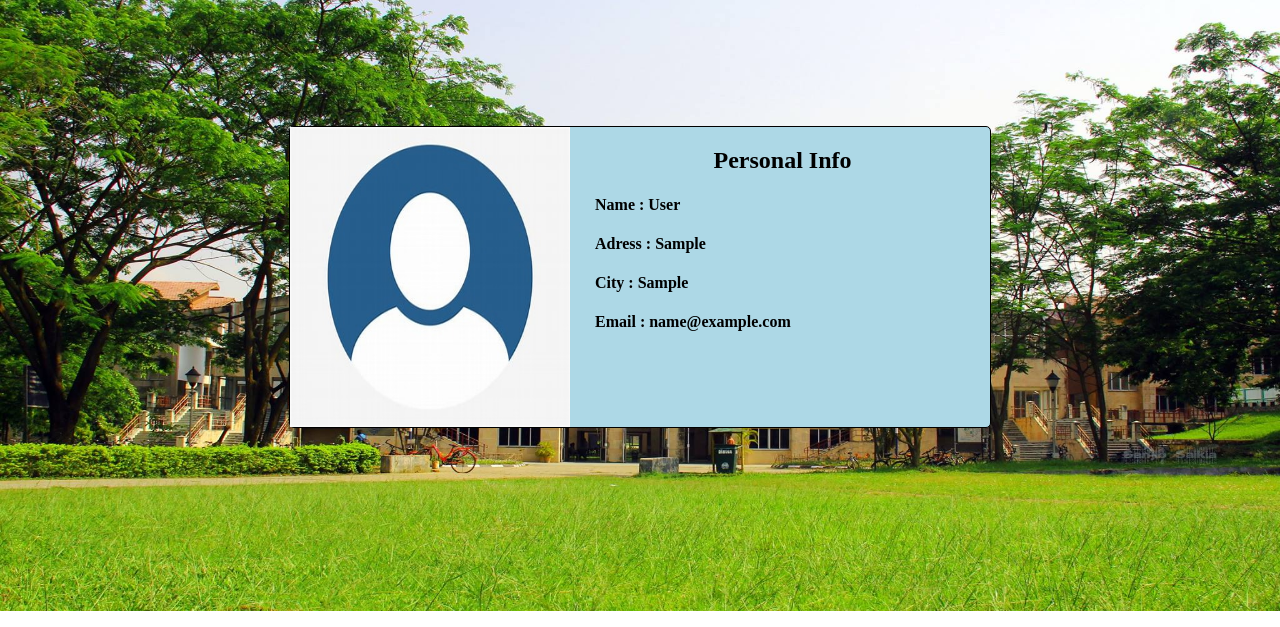
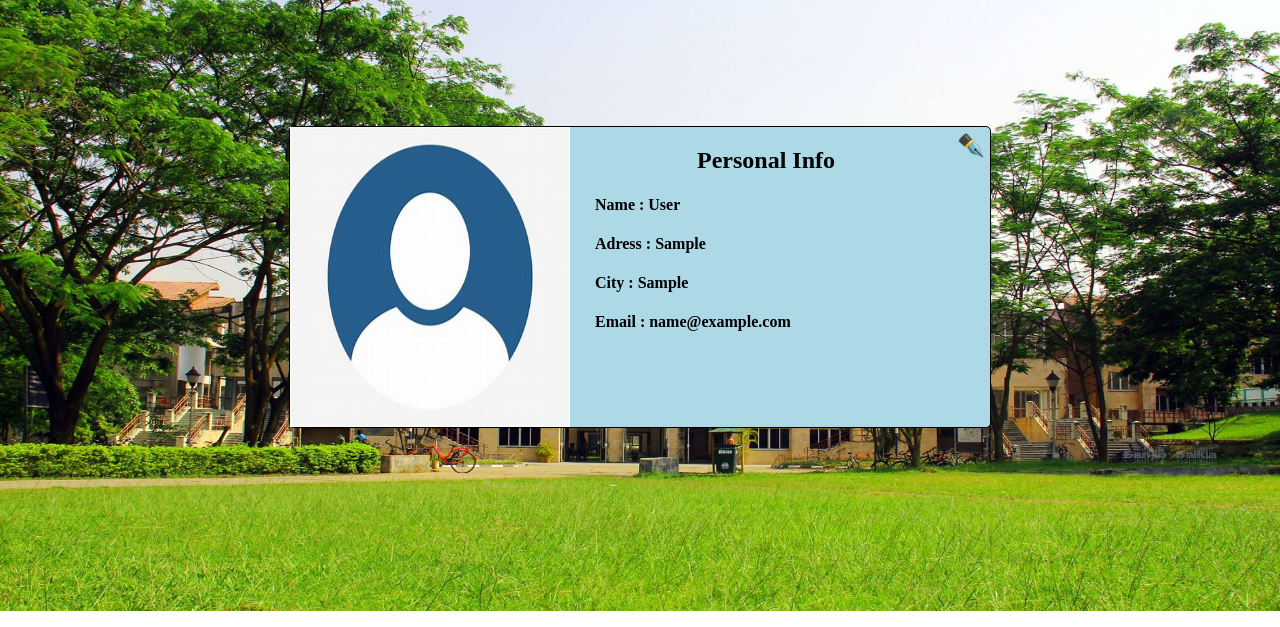
Before and after one commit to Arvindkumar7742/Election_voting, a PHP site: page /admin/profile.php in a window 1280 px wide. Shown: the top 627 px of the page. Run offline with PHP 8.4, Linux system fonts and the light colour scheme; the visitor is signed in with stand-in values (Sample User, id 1); tables that the repository leaves empty or names only in its code hold one stand-in row (values such as "Sample post").

Commit message:
profile.php

```diff
--- a/admin/profile.php
+++ b/admin/profile.php
@@ -4,6 +4,16 @@
     <meta charset="UTF-8">
     <meta name="viewport" content="width=device-width, initial-scale=1.0">
     <title>Document</title>
+    <style>
+        .edit{
+            margin-top: 5px;
+            margin-right: 5px;
+            font-size: 1.4rem;
+        }
+        .edit:hover{
+            cursor: pointer;
+        }
+    </style>
 </head>
 <body style="background-image:url('iitg_b.jpg');background-repeat: no-repeat; background-size: 100% 140%;">
 <!-- <img src="iitg_b.jpg" alt="" style="z-index: -1; position: absolute;width: 100%; height: 100%;"> -->
@@ -11,7 +21,7 @@
         <img src="profile_icon.jpg" alt="" width="40%" height="100%">
         <div class="info" style="margin-left: 5px; width: 60%;">
             <h2 style="text-align: center;">Personal Info</h2>
-            <div class="in" style="margin-left:20px;">
+            <div class="in " style="margin-left:20px;">
             <?php
                 require("../forms/_dbconnect.php");
                 session_start();
@@ -28,6 +38,7 @@
             </div>
         </div>
 
+        <div class="edit">✒️</div>
     </div>
 </body>
 </html>
--- a/forms/admin-form.php
+++ b/forms/admin-form.php
@@ -39,6 +39,7 @@ if($_SERVER['REQUEST_METHOD']=='POST'){
 				$email_pass = mysqli_fetch_assoc($query);
 				$db_pass = $email_pass['password'];
 				$_SESSION['username'] = $email_pass['email'];
+				$_SESSION['email'] = $email_pass['email'];
 				// $pass_decode = password_verify($password,$db_pass);
 				$pass_decode = ($password==$db_pass);
 				if($pass_decode){
--- a/forms/vote-now-form.php
+++ b/forms/vote-now-form.php
@@ -10,7 +10,7 @@
             if($row==1){
                 session_start();
                 $_SESSION['email_candidate_vote']=$email;
-                header("location:/ELECTION_VOTING/Live_voting/live.php");
+                header("location:../Live_voting/live.php");
             }
         else{
 			echo '<script>alert("Invalid credintial!");</script>';
```
